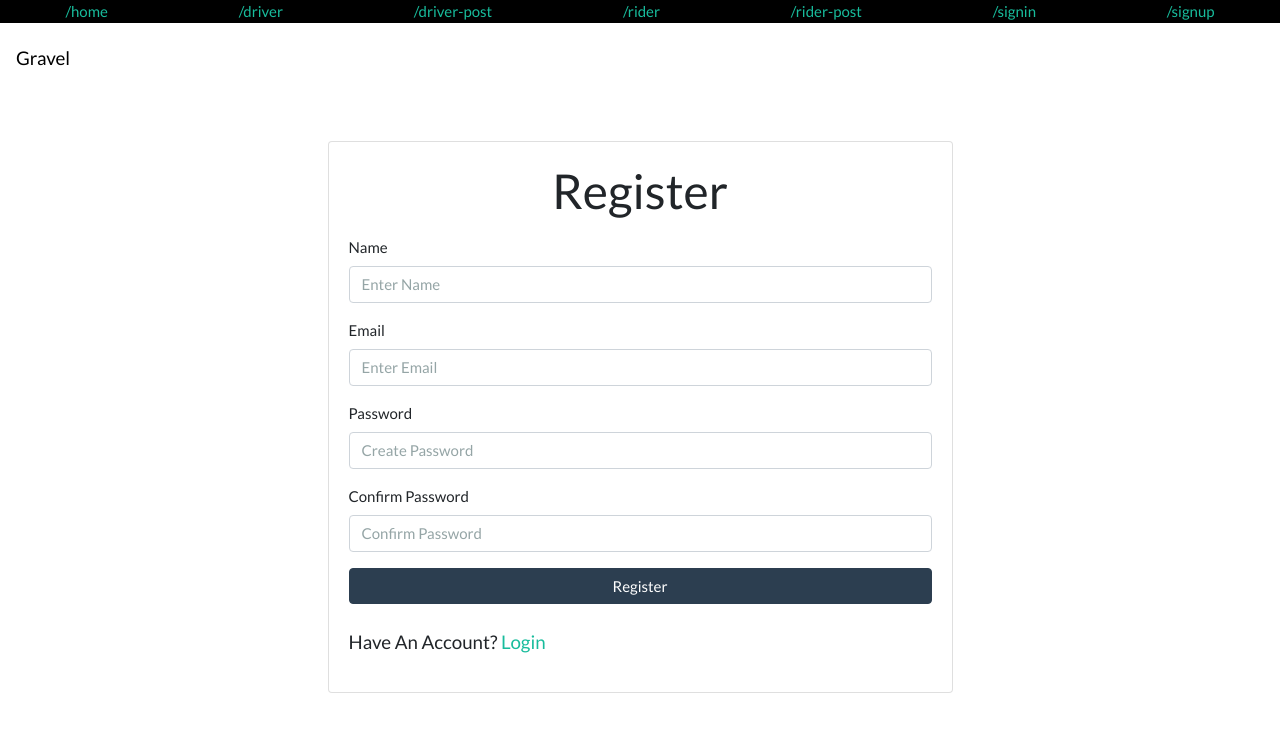
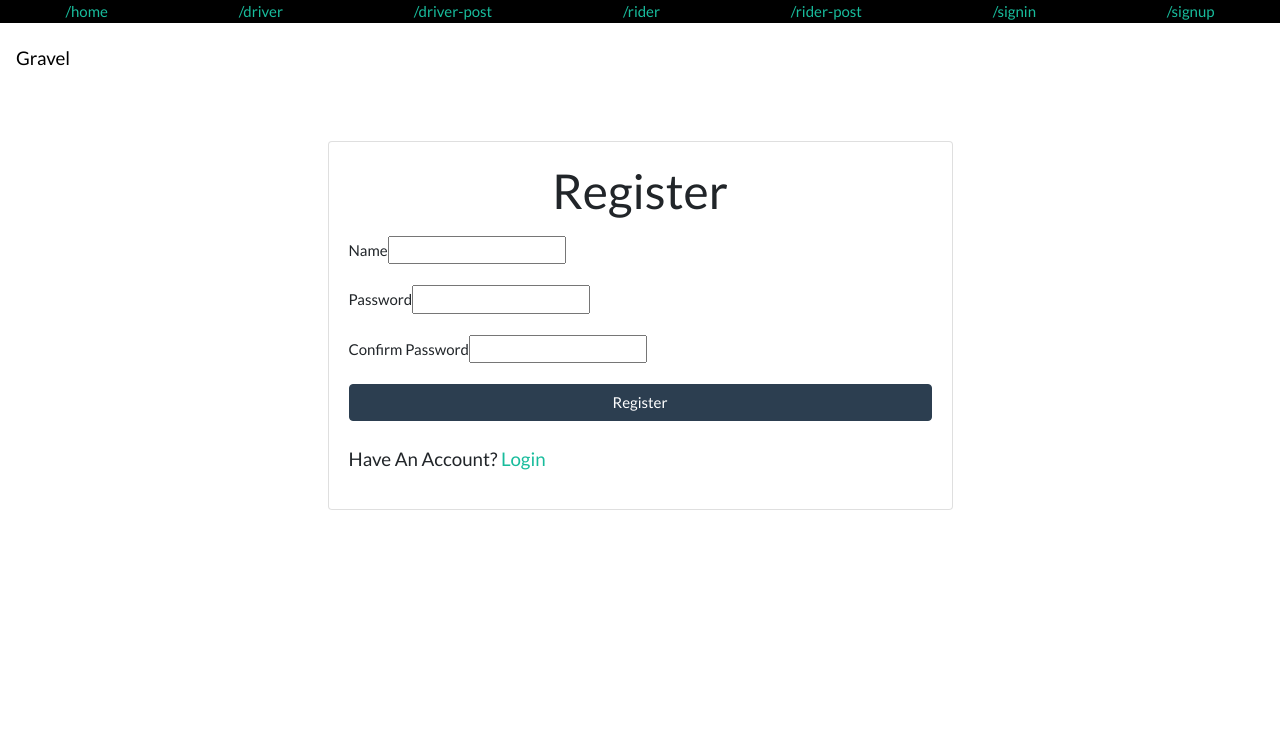
Before and after one commit to mrgmacandog/gravel, a React (Create React App) app in the folder client/: page /signup in a window 1280 px wide. Shown: the top 732 px of the page. Built offline with nearby package versions, Linux system fonts and the light colour scheme.

Commit message:
Altered component structure

```diff
--- a/client/src/components/Login/index.js
+++ b/client/src/components/Login/index.js
@@ -1,6 +1,39 @@
-import React from 'react';
+import React, { Component } from 'react';
+import { Redirect } from 'react-router-dom'
 
-function Login() {
+class Login extends Component {
+    constructor(props) {
+        super(props)
+        this.state = {
+            username: '',
+            password: '',
+            redirectTo: null
+        }
+        // this.googleSignin = this.googleSignin.bind(this)
+        this.handleSubmit = this.handleSubmit.bind(this)
+        this.handleChange = this.handleChange.bind(this)
+    }
+
+    handleChange(event) {
+        this.setState({
+            [event.target.name]: event.target.value
+        })
+    }
+
+    handleSubmit(event) {
+        event.preventDefault()
+        console.log('handleSubmit')
+        console.log(this.props)
+        this.props.login(this.state.username, this.state.password)
+        this.setState({
+            redirectTo: '/'
+        })
+    }
+
+    render() {
+        if (this.state.redirectTo) {
+            return <Redirect to={{ pathname: this.state.redirectTo }} />
+        } else {
             return (
                 <div class="row mt-5">
                     <div class="col-md-6 m-auto">
@@ -8,13 +41,13 @@ function Login() {
                             <h1 class="text-center mb-3"><i class="fas fa-sign-in-alt"></i>  Login</h1>
                             <form action="/users/login" method="POST">
                                 <div class="form-group">
-                            <label for="email">Email</label>
+                                    <label for="email">Username</label>
                                     <input
-                                type="email"
-                                id="email"
-                                name="email"
+                                        type="username"
+                                        id="username"
+                                        name="username"
                                         class="form-control"
-                                placeholder="Enter Email"
+                                        placeholder="Enter Username"
                                     />
                                 </div>
                                 <div class="form-group">
@@ -27,7 +60,7 @@ function Login() {
                                         placeholder="Enter Password"
                                     />
                                 </div>
-                        <button type="submit" class="btn btn-primary btn-block">Login</button>
+                                <button type="submit" class="btn btn-primary btn-block" onClick={this.handleSubmit}>Login</button>
                             </form>
                             <p class="lead mt-4">
                                 No Account? <a href="/users/register">Register</a>
@@ -35,7 +68,10 @@ function Login() {
                         </div>
                     </div>
                 </div>
+
             )
+        }
+    }
 }
 
 export default Login;
--- a/client/src/components/Register/index.js
+++ b/client/src/components/Register/index.js
@@ -1,6 +1,54 @@
-import React from 'react'
+import React, { Component } from 'react'
+import axios from 'axios'
+import { Redirect } from 'react-router-dom'
 
-function Register() {
+class Register extends Component {
+    constructor() {
+        super()
+        this.state = {
+            username: '',
+            password: '',
+            confirmPassword: '',
+            redirectTo: null
+        }
+        this.handleSubmit = this.handleSubmit.bind(this)
+        this.handleChange = this.handleChange.bind(this)
+    }
+
+    handleChange(event) {
+        console.log(event.target)
+        this.setState({
+
+            [event.target.name]: event.target.value
+        })
+    }
+
+    handleSubmit(event) {
+        event.preventDefault()
+        // TODO - validate!
+
+        axios.post('/auth/signup', {
+            username: this.state.username,
+            password: this.state.password
+        })
+            .then(response => {
+                console.log(response)
+                if (!response.data.errmsg) {
+
+                    console.log('Succesful ')
+                    this.setState({
+                        redirectTo: '/login'
+                    })
+                } else {
+                    console.log('duplicate')
+                }
+            })
+    }
+
+    render() {
+        if (this.state.redirectTo) {
+            return <Redirect to={{ pathname: this.state.redirectTo }} />
+        }
         return (
             <div class="row mt-5">
                 <div class="col-md-6 m-auto">
@@ -12,15 +60,13 @@ function Register() {
                             <div class="form-group">
                                 <label for="name">Name</label>
                                 <input
-                                type="name"
-                                id="name"
-                                name="name"
-                                class="form-control"
-                                placeholder="Enter Name"
-                                value=""
+                                    type="text"
+                                    name="username"
+                                    value={this.state.username}
+                                    onChange={this.handleChange}
                                 />
                             </div>
-                        <div class="form-group">
+                            {/* <div class="form-group">
                                 <label for="email">Email</label>
                                 <input
                                     type="email"
@@ -30,27 +76,23 @@ function Register() {
                                     placeholder="Enter Email"
                                     value=""
                                 />
-                        </div>
+                            </div> */}
                             <div class="form-group">
                                 <label for="password">Password</label>
                                 <input
                                     type="password"
-                                id="password"
                                     name="password"
-                                class="form-control"
-                                placeholder="Create Password"
-                                value=""
+                                    value={this.state.password}
+                                    onChange={this.handleChange}
                                 />
                             </div>
                             <div class="form-group">
                                 <label for="password2">Confirm Password</label>
                                 <input
                                     type="password"
-                                id="password2"
-                                name="password2"
-                                class="form-control"
-                                placeholder="Confirm Password"
-                                value=""
+                                    name="confirmPassword"
+                                    value={this.state.confirmPassword}
+                                    onChange={this.handleChange}
                                 />
                             </div>
                             <button type="submit" class="btn btn-primary btn-block"> Register</button>
@@ -59,7 +101,7 @@ function Register() {
                     </div>
                 </div>
             </div>
-    )
+        )}
     }
 
     export default Register;
```
Lines whose indentation alone changed are shown as unchanged.
